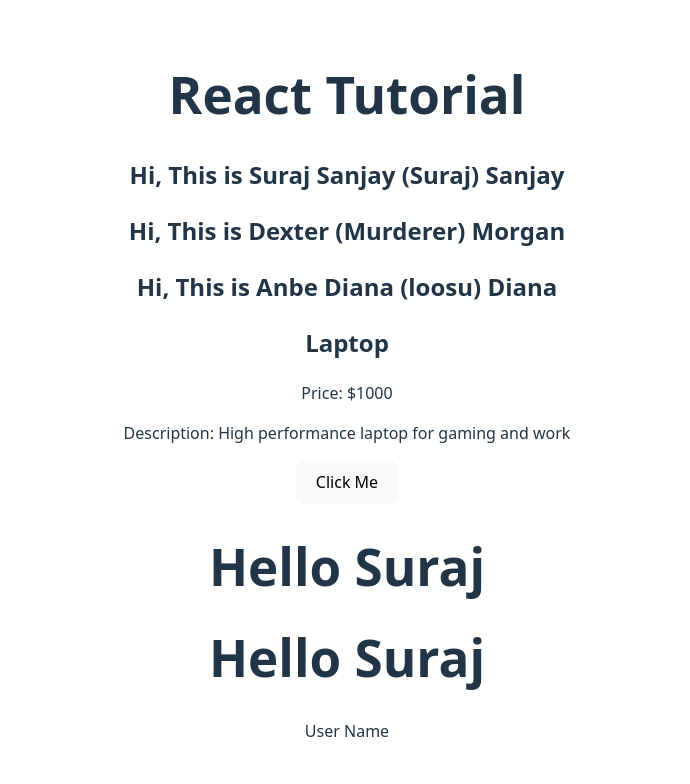
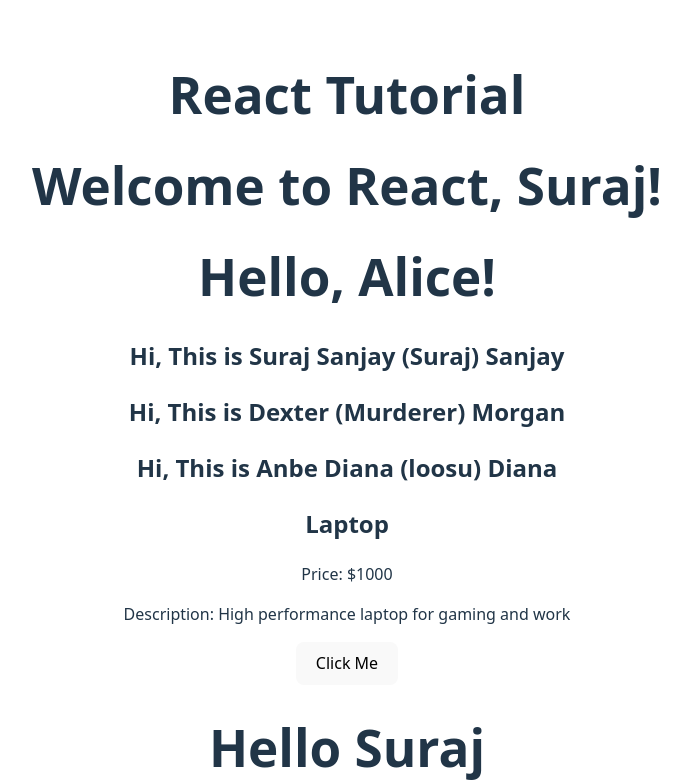
Before and after one commit to surajS0106/react-learning, a React (Vite) app: page / in a window 1280 px wide. Shown: the top 784 px of the page, without its empty margins (293-983 px from the left). Built offline with nearby package versions, Linux system fonts and the light colour scheme.

Commit message:
feat: add Greeting component to display personalized messages

```diff
--- a/src/App.tsx
+++ b/src/App.tsx
@@ -6,10 +6,13 @@ import { UserProfile, UserProfileWithoutJSX, UserProfileWithReactFragment } from
 import { StyledForm } from "./StyledForm.tsx";
 import { CandidateProfile } from "./CandidateProfile.tsx";
 import { Product } from "./Product.tsx";
+import { Greeting } from "./Greetings.tsx";
 function App() {
   return (
     <>
       <h1>React Tutorial</h1>
+      <Greeting />
+      <Greeting name="Alice" message="Hello" />
       <Name name="Suraj Sanjay" alias="Suraj" lastName="Sanjay"/>
       <Name name="Dexter" alias="Murderer" lastName="Morgan" />
       <Name name="Anbe Diana" alias="loosu" lastName="Diana" />
--- /dev/null
+++ b/src/Greetings.tsx
@@ -0,0 +1,7 @@
+export const Greeting = ( {name = "Suraj", message="Welcome to React"} : {name?: string, message?: string}) => {
+    return (
+        <>
+        <h1>{message}, {name}!</h1>
+        </>
+    )
+}
```
